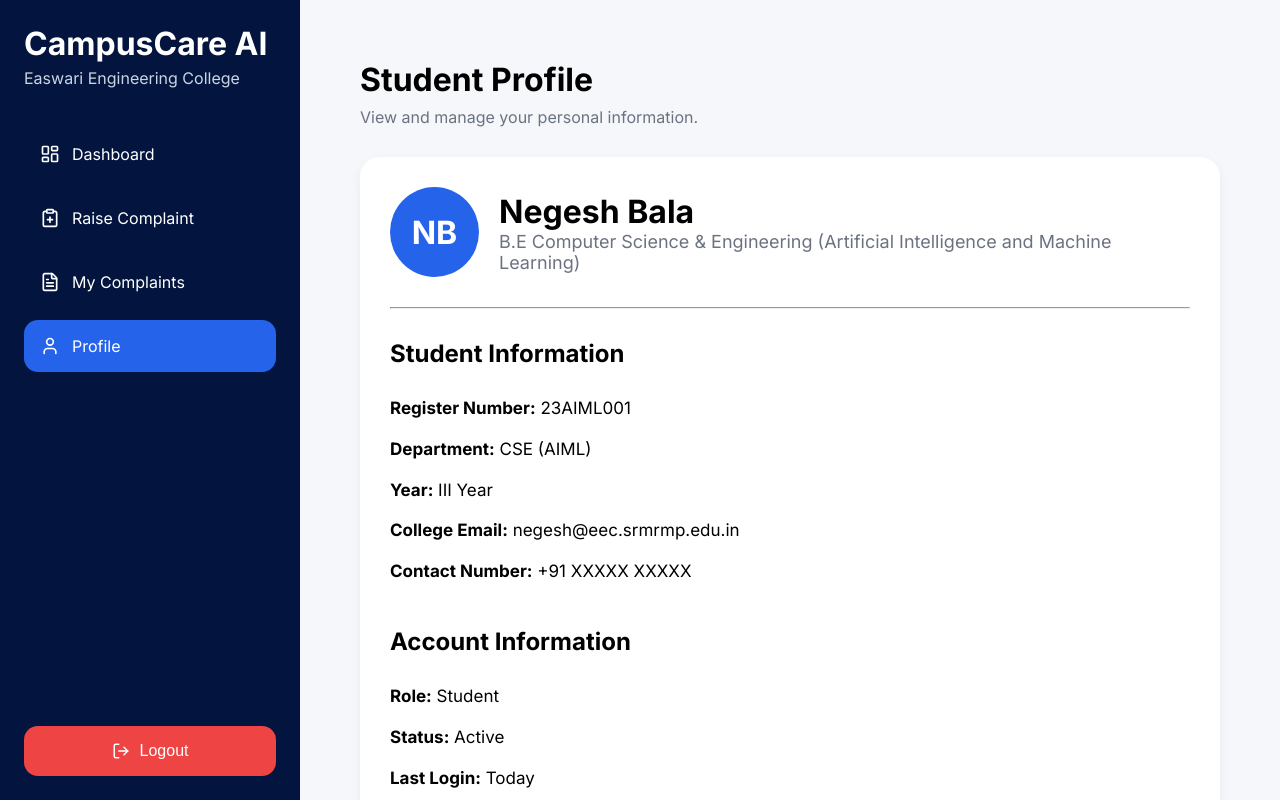
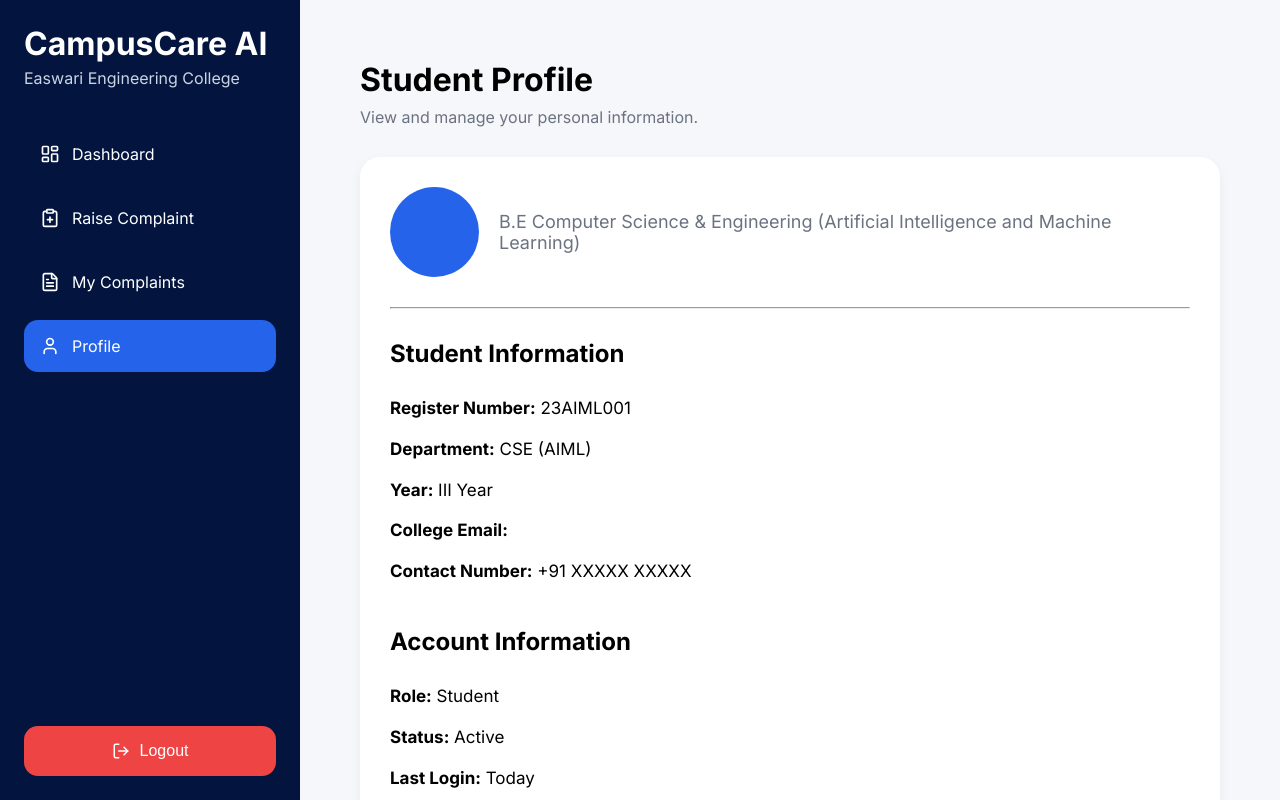
Before and after one commit to Negesh44/CampusCare-AI, a React (Vite) app in the folder frontend/: page /profile in a window 1280 px wide. Built offline with nearby package versions, Linux system fonts and the light colour scheme.

Commit message:
fixed student profile

```diff
--- a/frontend/src/pages/Profile.jsx
+++ b/frontend/src/pages/Profile.jsx
@@ -2,6 +2,10 @@ import Sidebar from "../components/Sidebar";
 
 
 function Profile() {
+  const user = JSON.parse(
+    localStorage.getItem("user")
+  );
+
   return (
     <div className="dashboard-container">
       <Sidebar />
@@ -65,7 +69,11 @@ function Profile() {
                   fontWeight: "700",
                 }}
               >
-                NB
+               {user?.name
+  ?.split(" ")
+  .map(n => n[0])
+  .join("")
+  .substring(0,2)}
               </div>
 
               <div>
@@ -75,7 +83,7 @@ function Profile() {
                     fontSize: "32px",
                   }}
                 >
-                  Negesh Bala
+                  {user?.name}
                 </h2>
 
                 <p
@@ -135,7 +143,7 @@ function Profile() {
                 <strong>
                   College Email:
                 </strong>{" "}
-                negesh@eec.srmrmp.edu.in
+                {user?.email}
               </p>
 
               <p>
```
